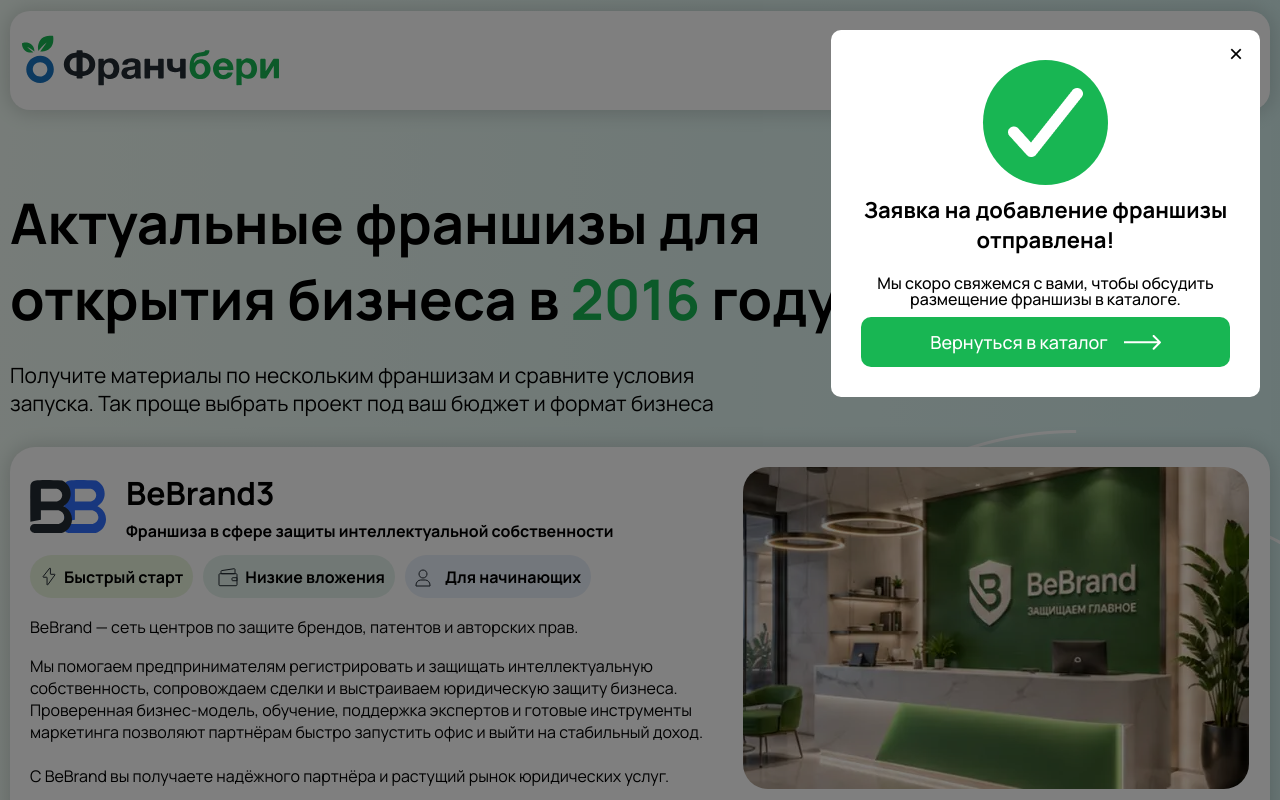
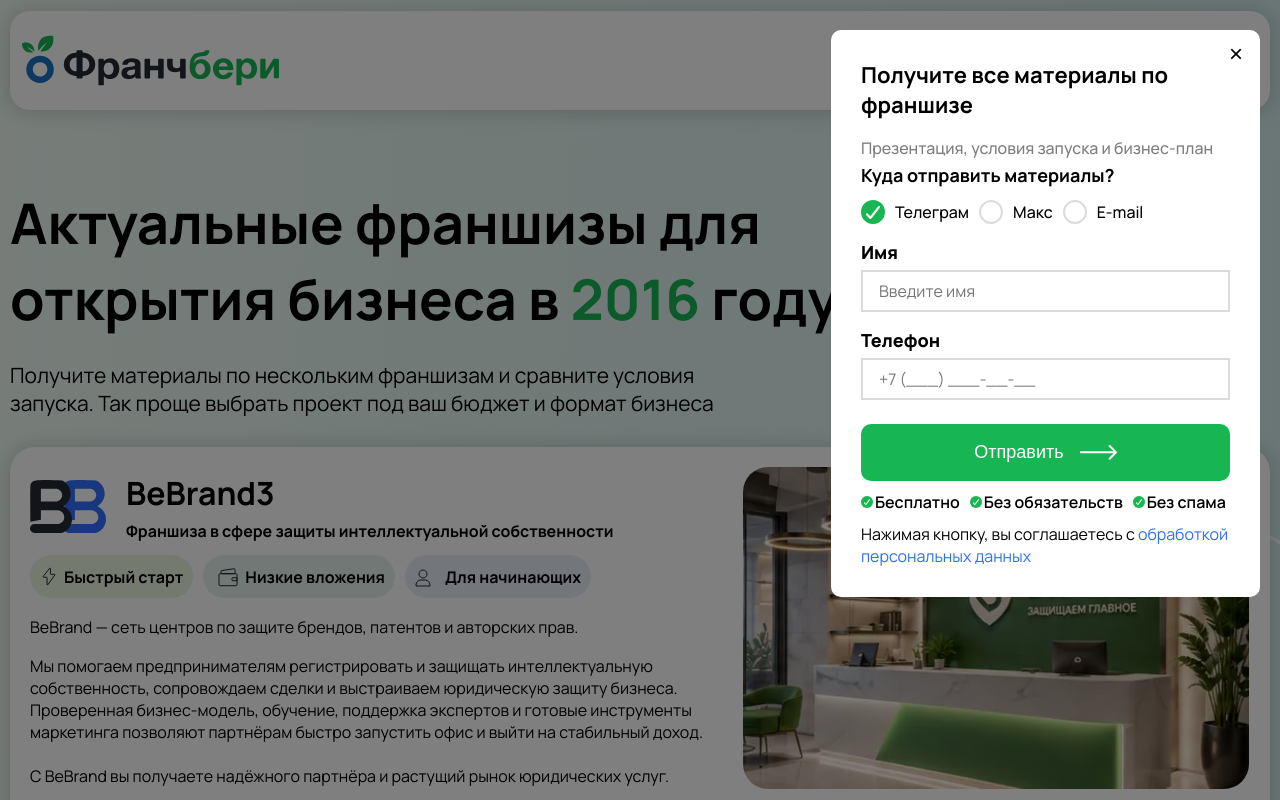
Before and after one commit to den10004/FranchBerry, a website built with Vite: page index.html in a window 1280 px wide. Shown: the top 800 px of the page. Built offline with nearby package versions, Linux system fonts and the light colour scheme.

Commit message:
модальное окно modalSuccess

```diff
--- a/index.html
+++ b/index.html
@@ -670,14 +670,18 @@
     </div>
 
     <!-- Модальное окно: заявка по франшизе -->
-    <div class="modal-overlay" id="modalfranshise" data-modal-type="franchise">
+    <div
+      class="modal-overlay active"
+      id="modalfranshise"
+      data-modal-type="franchise"
+    >
       <div class="modal-wrapper">
         <div class="modal">
           <button class="modal__close" id="modalCloseFranshise">&times;</button>
           <h2 class="modal__title" id="franshiseModalTitle">
             Получите все материалы по франшизе
           </h2>
-          <p>Презентация, условия запуска и бизнес-план</p>
+          <p class="modal-p">Презентация, условия запуска и бизнес-план</p>
 
           <div class="modal__materials">Куда отправить материалы?</div>
           <form class="modal__form" id="modalFormFranshise">
@@ -747,6 +751,27 @@
               </svg>
             </button>
           </form>
+          <div class="modal__markblock">
+            <div class="modal__mark">
+              <div class="modal__mark-img">
+                <img src="./src/images/v.webp" alt="успешно" />
+              </div>
+              <div>Бесплатно</div>
+            </div>
+            <div class="modal__mark">
+              <div class="modal__mark-img">
+                <img src="./src/images/v.webp" alt="успешно" />
+              </div>
+              <div>Без обязательств</div>
+            </div>
+            <div class="modal__mark">
+              <div class="modal__mark-img">
+                <img src="./src/images/v.webp" alt="успешно" />
+              </div>
+              <div>Без спама</div>
+            </div>
+          </div>
+
           <span class="paragraph2">
             Нажимая кнопку, вы соглашаетесь с
             <a class="paragraph2" href="#"
@@ -769,7 +794,7 @@
       </div>
     </div>
 
-    <div class="modal-overlay active" id="modalSuccess">
+    <div class="modal-overlay" id="modalSuccess">
       <div class="modal-wrapper">
         <div class="modal">
           <div class="modal-success">
--- a/src/js/modal.js
+++ b/src/js/modal.js
@@ -12,9 +12,6 @@
 
   if (!franshiseForm) console.error("franshiseForm не найден");
   if (!channelInput) console.error("channelInput не найден");
-
-  console.log("franshiseForm:", franshiseForm);
-  console.log("channelInput:", channelInput);
 
   function openModal(e) {
     e.preventDefault();
--- a/src/style.css
+++ b/src/style.css
@@ -10,7 +10,7 @@
   --blue: #306EFD;
   --primary: #18B653;
   --greenE7: #E3F3E7;
-  --green7E: #7E7E7E;
+  --color7E: #7E7E7E;
   --blueFA: #E4EDFA;
   --colorFA: #E6F5F2;
   --colorDA: #DDDADA
--- a/src/styles/modal.css
+++ b/src/styles/modal.css
@@ -116,9 +116,18 @@
     font-weight: 500;
     font-size: 16px;
     line-height: 100%;
+}
+
+.modal-p {
+    color: var(--color7E);
+}
+
+.modal-success-text-p {
     color: var(--black);
-    text-align: center
 }
+
+
+
 
 .modal-success {
     width: 125px;
@@ -158,8 +167,38 @@
     display: flex;
     gap: 10px;
     margin-top: 16px;
+    flex-wrap: wrap;
 }
 
+.modal__markblock {
+    display: flex;
+    gap: 10px;
+    margin-top: 10px;
+    flex-wrap: wrap;
+}
+
+.modal__mark {
+    display: flex;
+    align-items: center;
+    gap: 2px;
+    font-weight: 600;
+}
+
+.modal__mark-img {
+    width: 12px;
+    height: 12px;
+    border-radius: 50%;
+    background: var(--primary);
+    display: flex;
+    justify-content: center;
+    align-items: center;
+}
+
+.modal__mark-img>img {
+    display: flex;
+    width: 6px;
+    height: auto;
+}
 
 @media (max-width: 1300px) {
     .modal-wrapper {
```
